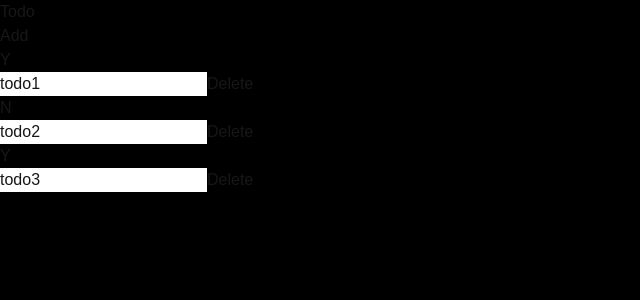
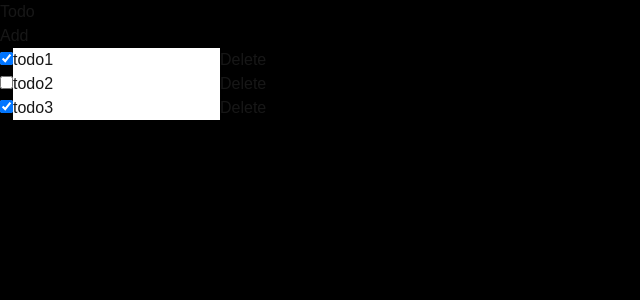
Before and after one commit to Nathan51888/todoapp-frontend-nextjs, a Next.js app: page / in a window 1280 px wide. Shown: the top 300 px of the page, without its empty margins (0-640 px from the left). Built offline with nearby package versions, Linux system fonts and the light colour scheme.

Commit message:
Implemented todo checkbox

```diff
--- a/src/app/ui/todo-group.tsx
+++ b/src/app/ui/todo-group.tsx
@@ -28,6 +28,12 @@ export default function TodoGroup() {
         setTodoList(modifiedList);
     }
 
+    const handleOnTitleChange = (e: React.ChangeEvent<HTMLInputElement>, id: number) => {
+        // change title
+        console.log("title changed to:" + e.target.value);
+
+    }
+
     function handleOnDeleteTodo(id: number) {
         console.log(`id: ${id}`);
         const modifiedList = [...todoList];
@@ -41,18 +47,24 @@ export default function TodoGroup() {
         setTodoList(modifiedList);
     }
 
+    function handleCheckboxChange(id: number) {
+        console.log(`id: ${id}`);
+        const todoIndex = todoList.findIndex((element) => element.id === id);
+        const modifiedList = todoList.map((item, index) => {
+            if (todoIndex === index)
+                item.completed = !item.completed;
 
-    const handleOnTitleChange = (e: React.ChangeEvent<HTMLInputElement>, id: number) => {
-        // change title
-        console.log("title changed to:" + e.target.value);
+            return item;
+        });
 
+        setTodoList(modifiedList)
     }
 
     return (
         <div className="flex flex-col gap-6 h-full bg-gray-200 p-10 px-20 rounded-lg">
             <button onClick={addTodo}>Add</button>
             {todoList.map((item, index) => (
-                <Todo key={index} handleOnTitleChange={handleOnTitleChange} handleOnDeleteClick={handleOnDeleteTodo} item={item}></Todo>
+                <Todo key={index} handleCheckboxChange={handleCheckboxChange} handleOnTitleChange={handleOnTitleChange} handleOnDeleteClick={handleOnDeleteTodo} item={item}></Todo>
             ))}
         </div>
     )
--- a/src/app/ui/todo.tsx
+++ b/src/app/ui/todo.tsx
@@ -1,9 +1,9 @@
 import type { TodoObject } from '@/app/lib/definitions'
 
-export default function Todo({ handleOnTitleChange, handleOnDeleteClick, item }: { handleOnTitleChange: (e: React.ChangeEvent<HTMLInputElement>, id: number) => void, handleOnDeleteClick: (id: number) => void, item: TodoObject }) {
+export default function Todo({ handleCheckboxChange, handleOnTitleChange, handleOnDeleteClick, item }: { handleCheckboxChange: (id: number) => void, handleOnTitleChange: (e: React.ChangeEvent<HTMLInputElement>, id: number) => void, handleOnDeleteClick: (id: number) => void, item: TodoObject }) {
     return (
         <div className="flex flex-row gap-5 bg-gray-100 p-3 rounded-lg">
-            {item.completed && <p>Y</p> || <p>N</p>}
+            <input type='checkbox' checked={item.completed} onChange={() => handleCheckboxChange(item.id)} />
             <input type='text' defaultValue={item.title} onChange={(e) => handleOnTitleChange(e, item.id)} className='flex-grow' />
             <button onClick={() => handleOnDeleteClick(item.id)}>Delete</button>
         </div>
```
